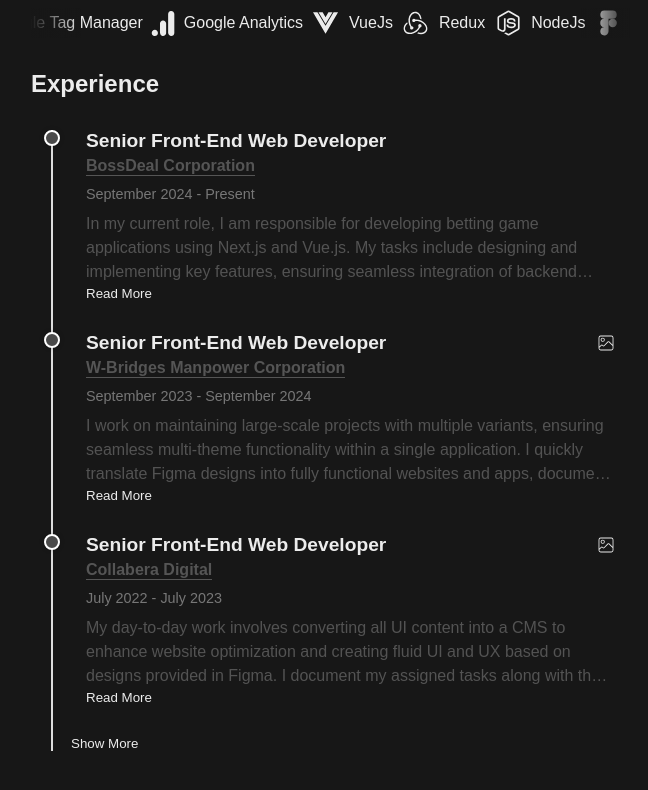
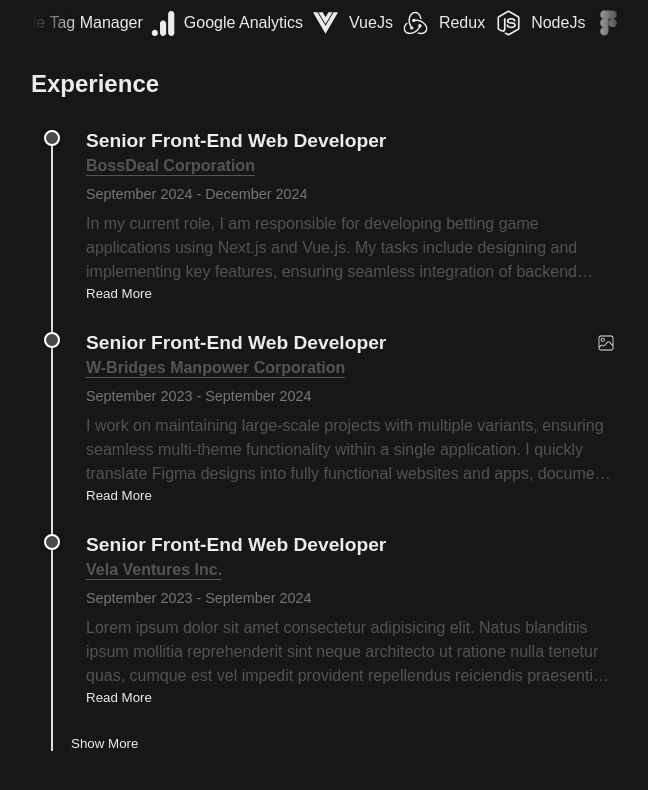
Before and after one commit to KennethicEnergy/avatar, a Next.js app: page / in a window 1280 px wide. Shown: the part 350-1140 px from the top of the page, without its empty margins (309-957 px from the left). Built offline with nearby package versions, Linux system fonts and the light colour scheme.

Commit message:
added new exp

```diff
--- a/app/constants/data.ts
+++ b/app/constants/data.ts
@@ -113,7 +113,7 @@ Delivers proposals and guides customers through the application process without
 		title: "Senior Front-End Web Developer",
 		company: "BossDeal Corporation",
     companyUrl: null,
-		date: "September 2024 - Present",
+		date: "September 2024 - December 2024",
 		description: "In my current role, I am responsible for developing betting game applications using Next.js and Vue.js. My tasks include designing and implementing key features, ensuring seamless integration of backend APIs, and optimizing performance for a smooth user experience. I work closely with designers to translate mockups into interactive interfaces, follow best practices for maintainable and scalable code, and implement unit tests to ensure code reliability. Additionally, I collaborate with stakeholders to gather requirements, troubleshoot issues, and deploy updates, ensuring the applications meet user expectations and project deadlines.",
     projectUrl: null,
     projectImages: null,
@@ -122,4 +122,29 @@ Delivers proposals and guides customers through the application process without
     projectDescription: null,
     projectTechStack: null
 	},
+  {
+		id: 5,
+		title: "Senior Front-End Web Developer",
+		company: "Vela Ventures Inc.",
+		companyUrl: "https://www.velaventures.net",
+
+		date: "September 2023 - September 2024",
+		description: `Lorem ipsum dolor sit amet consectetur adipisicing elit. Natus blanditiis ipsum mollitia reprehenderit sint neque architecto ut ratione nulla tenetur quas,
+        cumque est vel impedit provident repellendus reiciendis praesentium culpa aperiam nemo! Ullam magni voluptate commodi aspernatur temporibus iure,
+        culpa dolore sint quas eaque debitis itaque facilis voluptas fugiat perspiciatis!`,
+    projectUrl: "",
+    projectImages: [],
+    projectGif: "",
+    projectName: "",
+    projectDescription: `Lorem ipsum dolor sit amet consectetur adipisicing elit. Natus blanditiis ipsum mollitia reprehenderit sint neque architecto ut ratione nulla tenetur quas,
+        cumque est vel impedit provident repellendus reiciendis praesentium culpa aperiam nemo! Ullam magni voluptate commodi aspernatur temporibus iure,
+        culpa dolore sint quas eaque debitis itaque facilis voluptas fugiat perspiciatis!`,
+    projectTechStack: [
+      'NextJs',
+      'React',
+      'TypeScript',
+      'SASS',
+      'Tailwind'
+    ]
+	},
 ];
--- a/package.json
+++ b/package.json
@@ -22,7 +22,7 @@
     "@types/react-dom": "^19",
     "eslint": "^8",
     "eslint-config-next": "15.0.4",
-    "sass": "^1.82.0",
+    "sass": "^1.83.1",
     "typescript": "^5"
   }
 }
```
Also changed, not shown: 1 other file (tests, documents, lock files or other folders).
